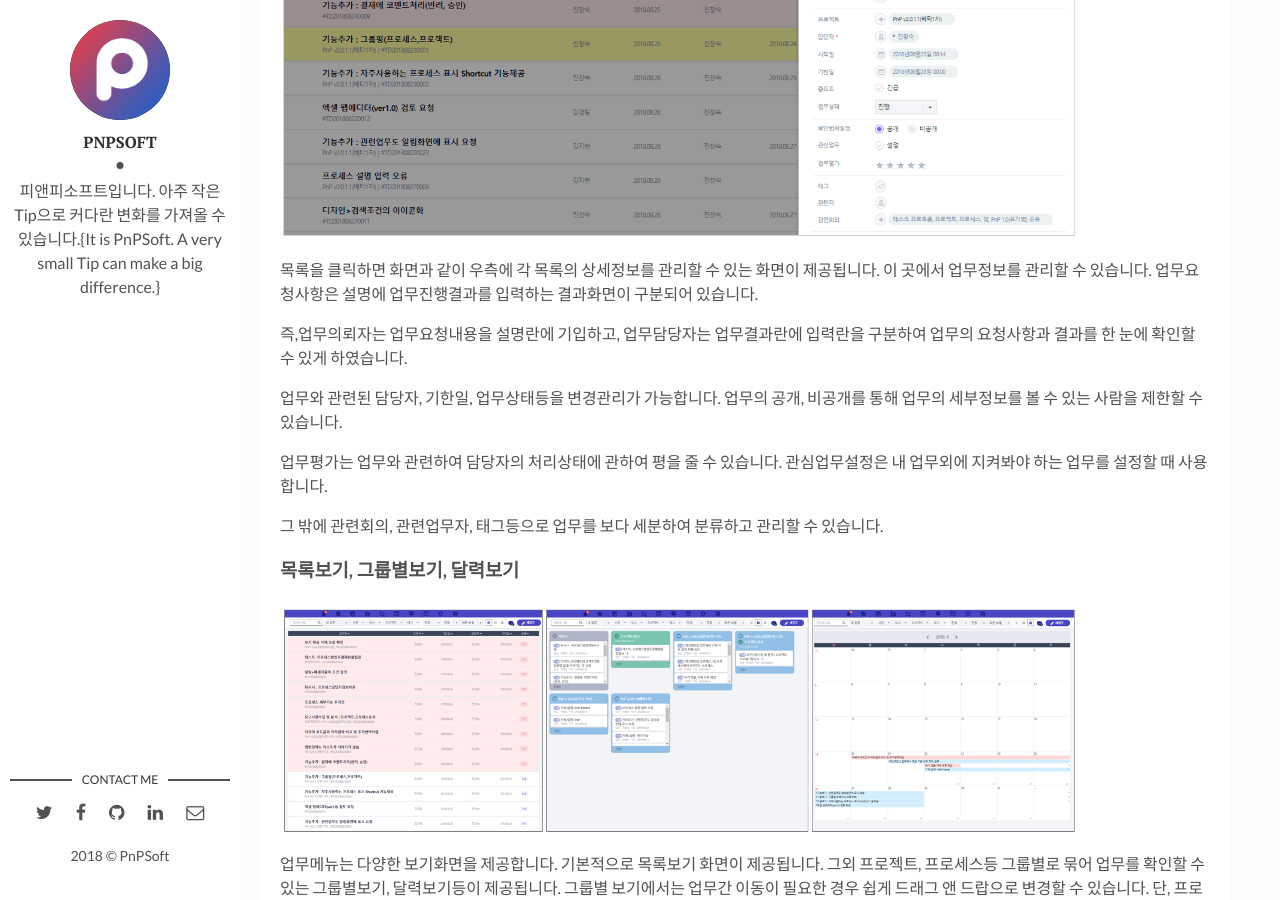
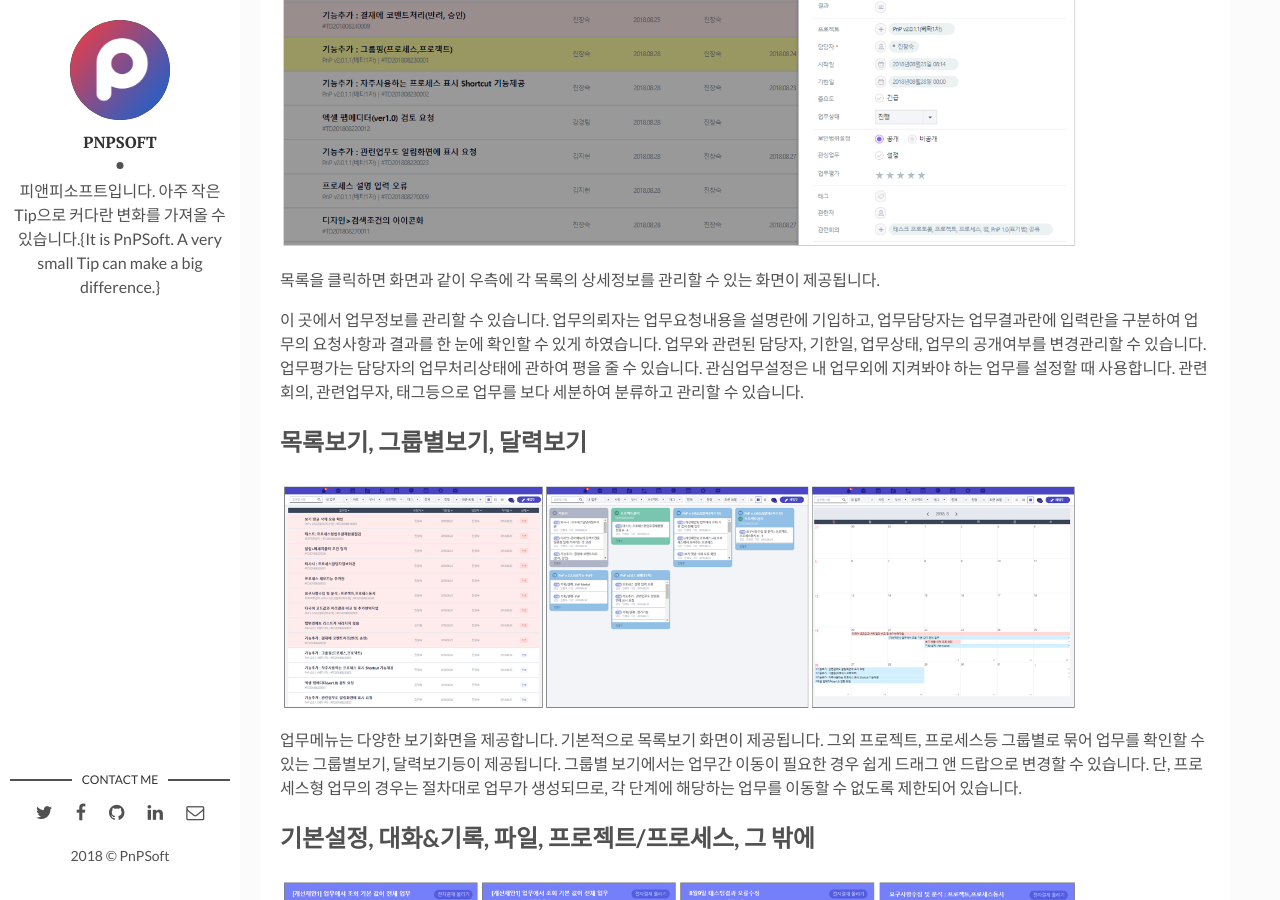
Before and after one commit to pnpsoft/pnpsoft.github.io, a Jekyll site: the page built from _posts/2018-08-27-how-to-use-pnp-02.markdown, in a window 1280 px wide and 900 px high, scrolled down 1464 px. Built offline with Jekyll 4.4.1, drawn with Linux system fonts in a browser that asks for light colours; comment, search, counter and statistics services are not loaded.

Commit message:
Update 2018-08-27-how-to-use-pnp-02.markdown

```diff
--- a/_posts/2018-08-27-how-to-use-pnp-02.markdown
+++ b/_posts/2018-08-27-how-to-use-pnp-02.markdown
@@ -11,7 +11,7 @@
 많은 사용자들이 자주 사용하게 될 업무메뉴를 하나하나 살펴보도록 하겠습니다.
 
 
-### 기본구성
+## 기본구성
 <img src="{{site.baseurl}}/assets/img/task/task01.PNG" alt="alt text" width="800" height="auto">
 
 pnpdot.com의 기본구성은 주메뉴부분, 서브메뉴로 검색조건이 나오는 부분, 업무영역 이렇게 크게 세개 영역으로 구성되어 있습니다.
@@ -25,24 +25,21 @@
 <img src="{{site.baseurl}}/assets/img/task/task02.PNG" alt="alt text" width="800" height="auto">
 
 목록을 클릭하면 화면과 같이 우측에 각 목록의 상세정보를 관리할 수 있는 화면이 제공됩니다.
-이 곳에서 업무정보를 관리할 수 있습니다. 업무요청사항은 설명에 업무진행결과를 입력하는 결과화면이 구분되어 있습니다.
 
-즉,업무의뢰자는 업무요청내용을 설명란에 기입하고, 업무담당자는 업무결과란에 입력란을 구분하여 업무의 요청사항과 결과를 한 눈에 확인할 수 있게 하였습니다.
-
-업무와 관련된 담당자, 기한일, 업무상태등을 변경관리가 가능합니다. 업무의 공개, 비공개를 통해 업무의 세부정보를 볼 수 있는 사람을 제한할 수 있습니다.
-
-업무평가는 업무와 관련하여 담당자의 처리상태에 관하여 평을 줄 수 있습니다. 관심업무설정은 내 업무외에 지켜봐야 하는 업무를 설정할 때 사용합니다.
-
-그 밖에 관련회의, 관련업무자, 태그등으로 업무를 보다 세분하여 분류하고 관리할 수 있습니다.
+이 곳에서 업무정보를 관리할 수 있습니다. 업무의뢰자는 업무요청내용을 설명란에 기입하고, 업무담당자는 업무결과란에 입력란을 구분하여 업무의 요청사항과 결과를 한 눈에 확인할 수 있게 하였습니다. 업무와 관련된 담당자, 기한일, 업무상태, 업무의 공개여부를 변경관리할 수 있습니다. 업무평가는 담당자의 업무처리상태에 관하여 평을 줄 수 있습니다. 관심업무설정은 내 업무외에 지켜봐야 하는 업무를 설정할 때 사용합니다. 관련회의, 관련업무자, 태그등으로 업무를 보다 세분하여 분류하고 관리할 수 있습니다.
 
 
-### 목록보기, 그룹별보기, 달력보기
+
+
+## 목록보기, 그룹별보기, 달력보기
 <img src="{{site.baseurl}}/assets/img/task/task04.PNG" alt="alt text" width="800" height="auto">
 
 업무메뉴는 다양한 보기화면을 제공합니다. 기본적으로 목록보기 화면이 제공됩니다. 그외 프로젝트, 프로세스등 그룹별로 묶어 업무를 확인할 수 있는 그룹별보기, 달력보기등이 제공됩니다. 그룹별 보기에서는 업무간 이동이 필요한 경우 쉽게 드래그 앤 드랍으로 변경할 수 있습니다. 단, 프로세스형 업무의 경우는 절차대로 업무가 생성되므로, 각 단계에 해당하는 업무를 이동할 수 없도록 제한되어 있습니다.
 
 
-### 기본설정, 대화&기록, 파일, 프로젝트/프로세스, 그 밖에
+
+
+## 기본설정, 대화&기록, 파일, 프로젝트/프로세스, 그 밖에
 <img src="{{site.baseurl}}/assets/img/task/task03.PNG" alt="alt text" width="800" height="auto">
 
 업무를 선택하면 기본설정 화면이 처음 보이게 됩니다. 각 탭을 클릭하여 대화&기록, 파일, 프로젝트/프로세스화면으로 이동할 수 있습니다. 탭 끝에 ... 표시를 클릭하면, 메뉴에 모두 포함하지 못한 숨은 기능들이 표시됩니다. 각 메뉴는 메일보내기, 외부업체로보내기, 담당자추가, 업무삭제등이 있으며 권한에 따라 보여지는 메뉴가 달라질 수 있습니다. 각 탭별 주요 기능은 아래와 같습니다.
@@ -56,7 +53,9 @@
 * **담당자추가** - 동일한 업무를 여러사람이 각자 수행해야 하는 경우 담당자 추가를 통해 쉽게 업무를 생성할 수 있습니다. 주의할 점은 **프로세스형** 업무에서 특정단계의 업무를 이 담당자추가를 통해 생성하는 경우 해당 단계의 업무는 추가한 모든 담당자의 업무가 완료된 경우 다음 단계의 업무가 진행됩니다.
 
 
-### 전자결재
+
+
+## 전자결재
 <img src="{{site.baseurl}}/assets/img/task/task05.PNG" alt="alt text" width="800" height="auto">
 
 선택한 업무내용으로 전자결재를 등록할 수 있습니다. 이렇게 등록한 결재문서는 결재메뉴에서 확인이 가능합니다.
@@ -64,17 +63,20 @@
 수정이 필요하다면, 결재메뉴에서 전자결재 등록한 업무를 찾아 다음 결재자의 결재전에 회수처리 해야 합니다.
 
 
-### 검색
+
+
+## 검색
 검색어를 직접 입력하거나, 각 검색조건을 통해 원하는 검색결과를 확인할 수 있습니다.
 
-## 업무의 상태 - 진행, 완료, 중지, 패스, 롤백
+### 업무의 상태 - 진행, 완료, 중지, 패스, 롤백
 분류되지 않은 이벤트성 업무 또는 프로젝트형 업무의 경우는 진행, 완료의 두 가지 상태값을 가집니다. pnpdot.com에서는 복잡한 업무상태를 두지 않고, 업무가 진행 중일 때와 완료된 때 두 가지로만 구분을 하고 있습니다.
 
 다만, 프로세스형 업무의 경우는 절차별 진행 시 필요한 업무상태로 진행, 완료이외에 중지, 패스, 롤백의 상태값을 가지고 있습니다. 프로세스형 업무는 여러 단계(즉, 스텝)가 모여 하나의 업무흐름(프로세스)을 완료하게 됩니다. 각 단계는 최초 발생 이후 해당 단계의 업무가 완료됨에 따라 다음 단계의 업무가 자동생성되게 됩니다. 여러 단계의 업무가 처리되는 과정에서 중도에 중지하는 경우가 발생할 수도 있으며 이 경우 **중지**라는 상태값을 사용합니다. 경우에 따라 특정 단계의 업무를 수행하지 않고 다음단계의 업무를 생성해야 할 수 있으며 이 경우 **패스**라는 상태값을 사용합니다. 또는 이미 완료된 단계의 업무를 다시 시작해야 하는 경우도 발생할 수 있으며 이 경우 **롤백**처리로 인하여 생성된 업무 상태값이 됩니다.
 
 업무관리 중 각 상태값을 변경할 수 있으며, 이렇게 변경된 상태값은 검색조건의 상태값을 선택하여 원하는 결과를 확인할 수 있습니다.
 
-## 업무의 대상자 - 내업무, 의뢰업무, 관심업무, 관련업무, 외부업체의뢰업무
+
+### 업무의 대상자 - 내업무, 의뢰업무, 관심업무, 관련업무, 외부업체의뢰업무
 업무메뉴에서 처음보는 화면은 내게 주어진 업무가 기본 검색되어집니다. 단, 팀장 또는 임원의 경우 내가 관리하고 있는 부서, 팀의 업무도 내업무로 기본 검색되어집니다. 업무의 의뢰자, 담당자, 업무와 연관에 따라서 아래와 같이 구분되어지며, 각 구분별로 원하는 검색결과를 확인할 수 있습니다.
 
 * **내업무** - 내가 관리해야 하는 업무 목록
@@ -84,13 +86,13 @@
 * **외부업체의뢰업무** - 우리회사가 아닌 외부 회사로 업무를 요청한 경우의 업무 목록 (단, 외부업체도 pnpdot.com 서비스를 이용하는 업체에 한함)
 
 
-### 다이렉트채팅
+## 다이렉트채팅
 <img src="{{site.baseurl}}/assets/img/task/task06.PNG" alt="alt text" width="800" height="auto">
 
 업무진행 중에 특정대상자와 가벼운 채팅을 진행할 수 있습니다. 1번과 같이 업무관련자 중 파란색 불이 들어온 사용자나 2번과 같이 채팅 아이콘에서 현재 파란색 불의 로그인 상대를 대상으로 채팅을 할 수 있습니다. 채팅은 실신간 짧은 대화를 위한 것이므로, 별도 기록이 남거나 유지되지 않습니다. 업무기록과 업무관련자와 대화를 남기고자 한다면 업무 상세정보의 대화&기록을 활용합니다.
 
 
-### 업무평가
+## 업무평가
 각 업무별로 업무평가를 남길 수 있습니다. 업무의 담당자가 상사일 경우, 업무 담당자가 동료일 경우, 업무의 의뢰자가 상사일 경우를 포함하여 수평, 수직적인 평가가 가능합니다. 평가권한에 대한 한도를 정하여 평가가 무분별하게 남발되지 않도록 조정되어 있습니다. 이 기능은 추후 보강할 예정이며, 각 기업별 평가기준에 맞춰 조정될 수 있습니다.
 
 
```
